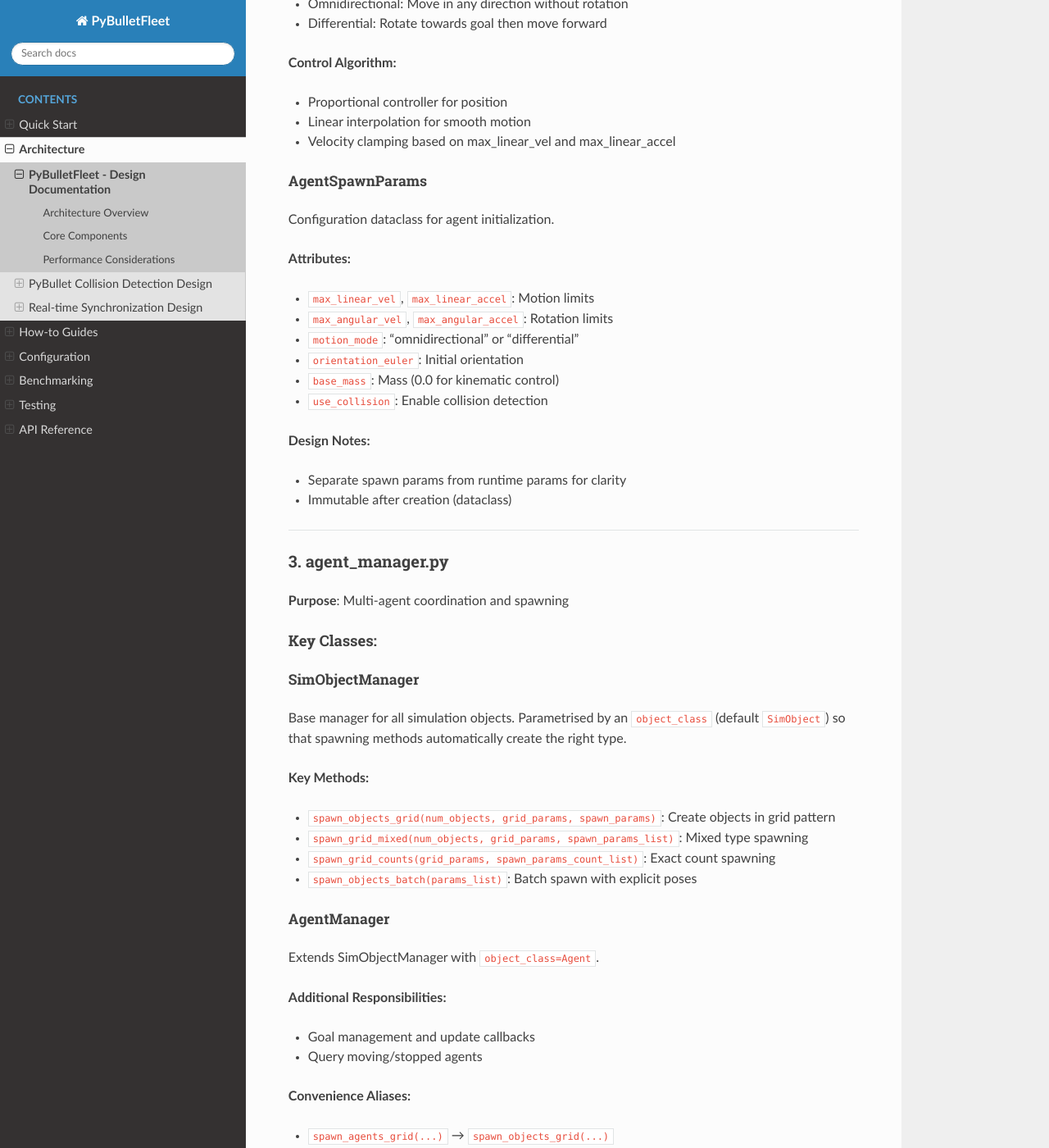
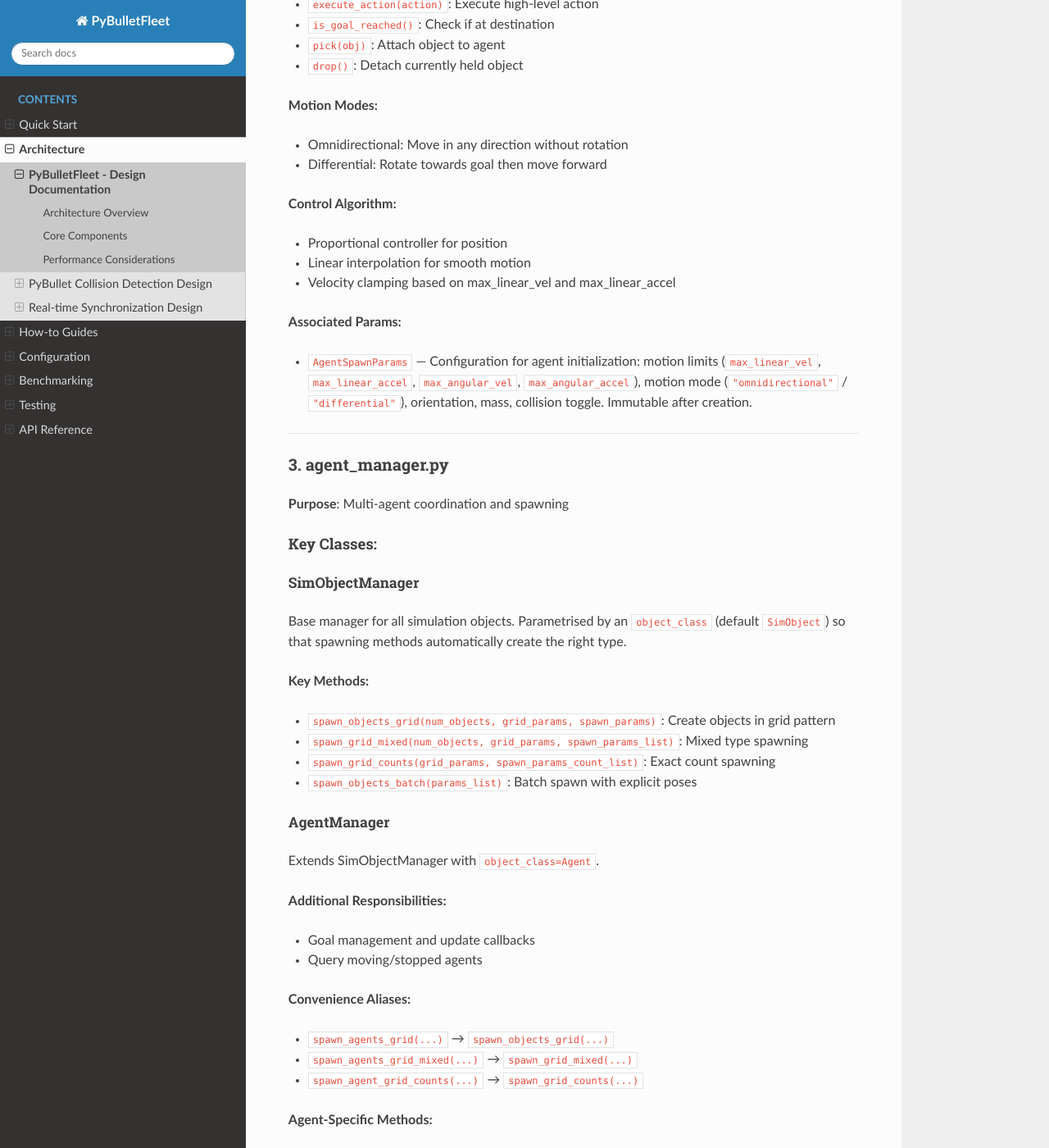
Before and after one commit to yuokamoto/PyBulletFleet, a Sphinx documentation site: the page built from docs/architecture/overview.md, in a window 1280 px wide and 1400 px high, scrolled down 3559 px. Shown: the whole window at 82% size. Built offline with Sphinx 7.4.7 and the Read the Docs theme 3.1.0, drawn with Linux system fonts in a browser that asks for light colours; some of the changed text lies outside the part shown.

Commit message:
docs: fold Params classes into parent class subsections
- ShapeParams, SimObjectSpawnParams → 'Associated Params' under SimObject
- AgentSpawnParams → under Agent
- GridSpawnParams → under AgentManager
- Reduces top-level heading clutter while keeping all info accessible

```diff
--- a/docs/architecture/overview.md
+++ b/docs/architecture/overview.md
@@ -91,6 +91,11 @@
 - Parent-child attachment with constraints
 - No joint/link support — single rigid body only
 
+**Associated Params:**
+
+- `SimObjectSpawnParams` — Parameters for spawning a SimObject (visual/collision shapes, initial pose, mass, pickable, collision mode, name, user_data). Pass to `SimObject.from_params()`.
+- `ShapeParams` — Visual or collision shape definition (shape type, mesh path, half extents, radius, colour, frame offset). Referenced by `SimObjectSpawnParams.visual_shape` and `.collision_shape`.
+
 ##### LogLevelManager
 Utility for managing PyBullet log verbosity.
 
@@ -138,20 +143,9 @@
 - Linear interpolation for smooth motion
 - Velocity clamping based on max_linear_vel and max_linear_accel
 
-##### AgentSpawnParams
-Configuration dataclass for agent initialization.
+**Associated Params:**
 
-**Attributes:**
-- `max_linear_vel`, `max_linear_accel`: Motion limits
-- `max_angular_vel`, `max_angular_accel`: Rotation limits
-- `motion_mode`: "omnidirectional" or "differential"
-- `orientation_euler`: Initial orientation
-- `base_mass`: Mass (0.0 for kinematic control)
-- `use_collision`: Enable collision detection
-
-**Design Notes:**
-- Separate spawn params from runtime params for clarity
-- Immutable after creation (dataclass)
+- `AgentSpawnParams` — Configuration for agent initialization: motion limits (`max_linear_vel`, `max_linear_accel`, `max_angular_vel`, `max_angular_accel`), motion mode (`"omnidirectional"` / `"differential"`), orientation, mass, collision toggle. Immutable after creation.
 
 ---
 
@@ -192,18 +186,9 @@
 - Agent.update() is automatically called by MultiRobotSimulationCore.step_once()
 - AgentManager focuses on goal management, not movement updates
 
-##### GridSpawnParams
-Configuration for grid-based agent placement.
+**Associated Params:**
 
-**Attributes:**
-- `x_min`, `x_max`, `y_min`, `z_max, `y_min`, `z_max`: Grid boundaries
-- `spacing`: [x, y, z] spacing between agents
-- `offset`: [x, y, z] global offset
-
-**Grid Calculation:**
-- Automatically distributes agents evenly within bounds
-- Uses ceiling(sqrt(n)) for grid dimensions
-- Handles non-perfect squares
+- `GridSpawnParams` — Grid layout configuration: boundaries (`x_min`/`x_max`, `y_min`/`y_max`, `z_min`/`z_max`), spacing, offset. Automatically distributes agents evenly using `ceil(sqrt(n))`.
 
 ---
 
```
